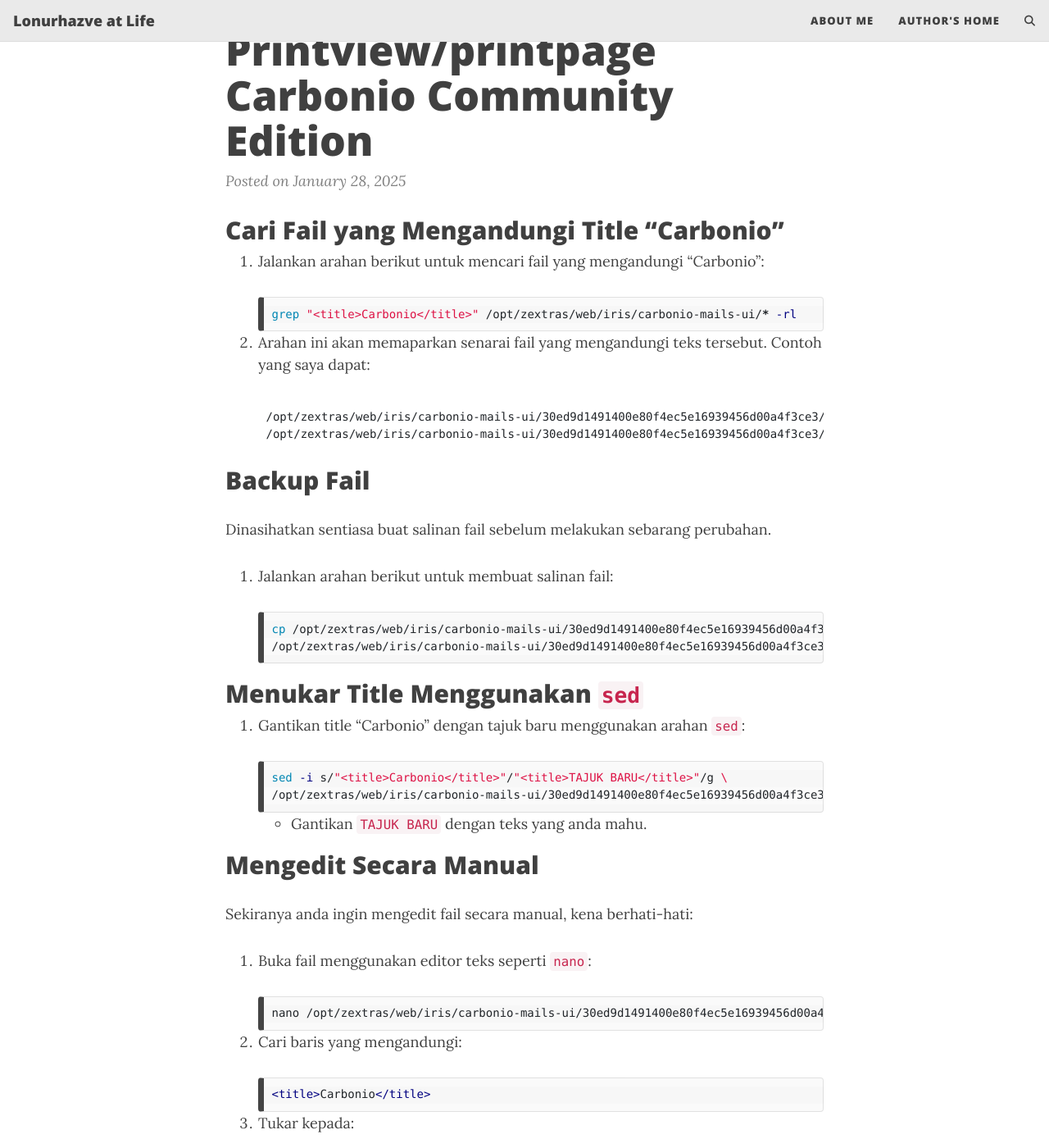
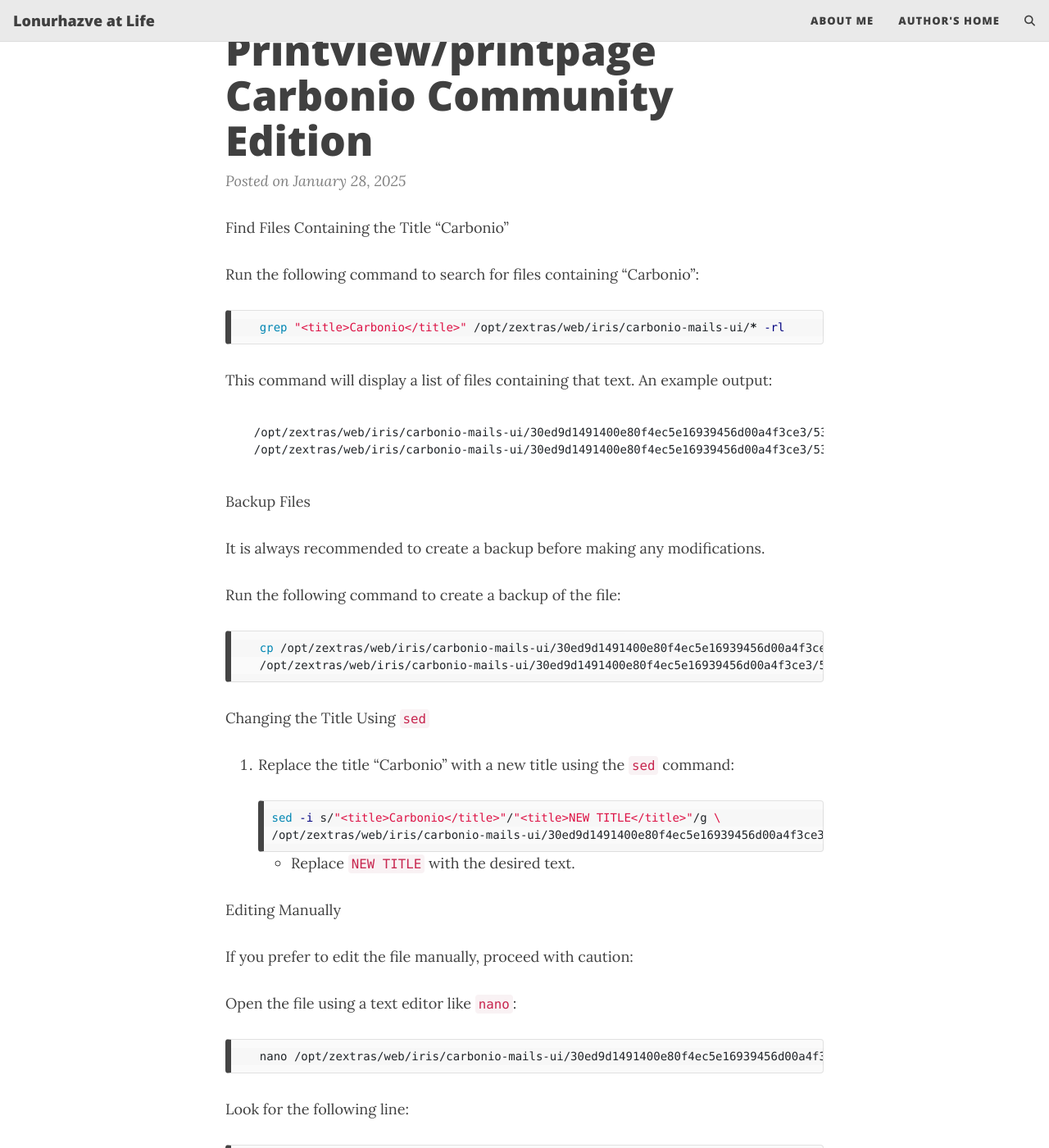
Before and after one commit to lonurhazve/lonurhazve.github.io, a Jekyll site: the page built from _posts/2025-01-28-zextras-carbonio-ce-%3A-customize-printview-printpage-carbonio-comunity-edition.md, in a window 1280 px wide and 1400 px high, scrolled down 206 px. Shown: the whole window at 82% size. Built offline with Jekyll 4.4.1, drawn with Linux system fonts in a browser that asks for light colours; comment, search, counter and statistics services are not loaded; some of the changed text lies outside the part shown.

Commit message:
Update 2025-01-28-zextras-carbonio-ce-customize-printview-printpage-carbonio-comunity-edition.md

````diff
--- a/_posts/2025-01-28-zextras-carbonio-ce-%3A-customize-printview-printpage-carbonio-comunity-edition.md
+++ b/_posts/2025-01-28-zextras-carbonio-ce-%3A-customize-printview-printpage-carbonio-comunity-edition.md
@@ -1,65 +1,65 @@
 ---
-title: "Zextras Carbonio CE : Customize Printview/printpage Carbonio Community Edition"
+title: "Zextras Carbonio CE: Customize Printview/printpage Carbonio Community Edition"
 date: 2025-01-28
 ---
 
-## Cari Fail yang Mengandungi Title "Carbonio"
+Find Files Containing the Title "Carbonio"
 
-1. Jalankan arahan berikut untuk mencari fail yang mengandungi "Carbonio":
+Run the following command to search for files containing "Carbonio":
 
    ```sh
    grep "<title>Carbonio</title>" /opt/zextras/web/iris/carbonio-mails-ui/* -rl
    ```
 
-2. Arahan ini akan memaparkan senarai fail yang mengandungi teks tersebut. Contoh yang saya dapat:
+This command will display a list of files containing that text. An example output:
 
    ```log
    /opt/zextras/web/iris/carbonio-mails-ui/30ed9d1491400e80f4ec5e16939456d00a4f3ce3/534.a41dc3b1.chunk.js
    /opt/zextras/web/iris/carbonio-mails-ui/30ed9d1491400e80f4ec5e16939456d00a4f3ce3/534.a43dc6b1.chunk.map
    ```
 
-## Backup Fail
+Backup Files
 
-Dinasihatkan sentiasa buat salinan fail sebelum melakukan sebarang perubahan.
+It is always recommended to create a backup before making any modifications.
 
-1. Jalankan arahan berikut untuk membuat salinan fail:
+Run the following command to create a backup of the file:
 
    ```sh
    cp /opt/zextras/web/iris/carbonio-mails-ui/30ed9d1491400e80f4ec5e16939456d00a4f3ce3/534.a41dc3b1.chunk.js \
    /opt/zextras/web/iris/carbonio-mails-ui/30ed9d1491400e80f4ec5e16939456d00a4f3ce3/534.a41dc3b1.chunk.js.bak
    ```
 
-## Menukar Title Menggunakan `sed`
+Changing the Title Using `sed`
 
-1. Gantikan title "Carbonio" dengan tajuk baru menggunakan arahan `sed`:
+1. Replace the title "Carbonio" with a new title using the `sed` command:
 
    ```sh
-   sed -i s/"<title>Carbonio</title>"/"<title>TAJUK BARU</title>"/g \
+   sed -i s/"<title>Carbonio</title>"/"<title>NEW TITLE</title>"/g \
    /opt/zextras/web/iris/carbonio-mails-ui/30ed9d1491400e80f4ec5e16939456d00a4f3ce3/534.a41dc3b1.chunk.js
    ```
 
-   - Gantikan `TAJUK BARU` dengan teks yang anda mahu.
+   - Replace `NEW TITLE` with the desired text.
 
-## Mengedit Secara Manual
+Editing Manually
 
-Sekiranya anda ingin mengedit fail secara manual, kena berhati-hati:
+If you prefer to edit the file manually, proceed with caution:
 
-1. Buka fail menggunakan editor teks seperti `nano`:
+Open the file using a text editor like `nano`:
 
    ```sh
    nano /opt/zextras/web/iris/carbonio-mails-ui/30ed9d1491400e80f4ec5e16939456d00a4f3ce3/534.a41dc3b1.chunk.js
    ```
 
-2. Cari baris yang mengandungi:
+Look for the following line:
 
    ```html
    <title>Carbonio</title>
    ```
 
-3. Tukar kepada:
+Change it to:
 
    ```html
-   <title>TAJUK BARU</title>
+   <title>NEW TITLE</title>
    ```
 
-4. Simpan fail dan keluar dari editor teks. Kita juga boleh menukar Header Content dalam printview pada fail ini.
+Save the file and exit the text editor. You can also modify the Header Content in the printview within this file.
````
